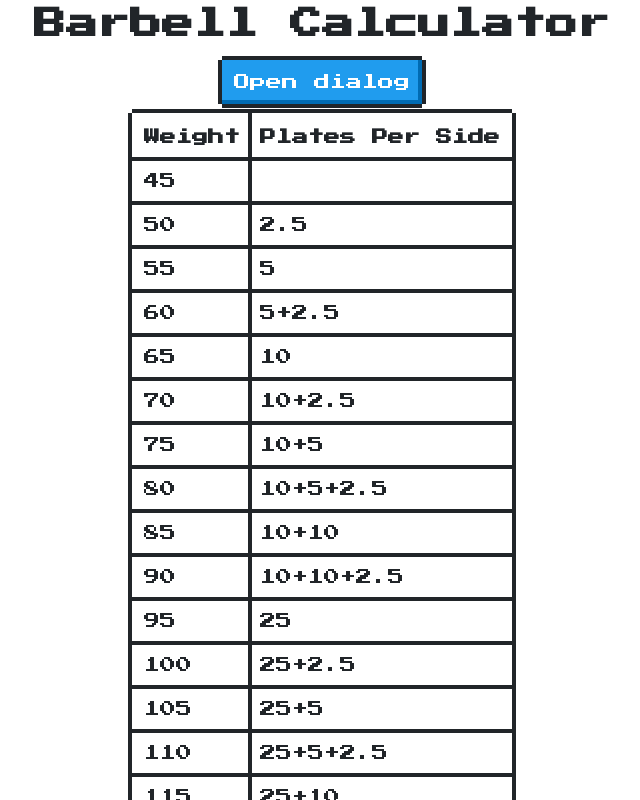
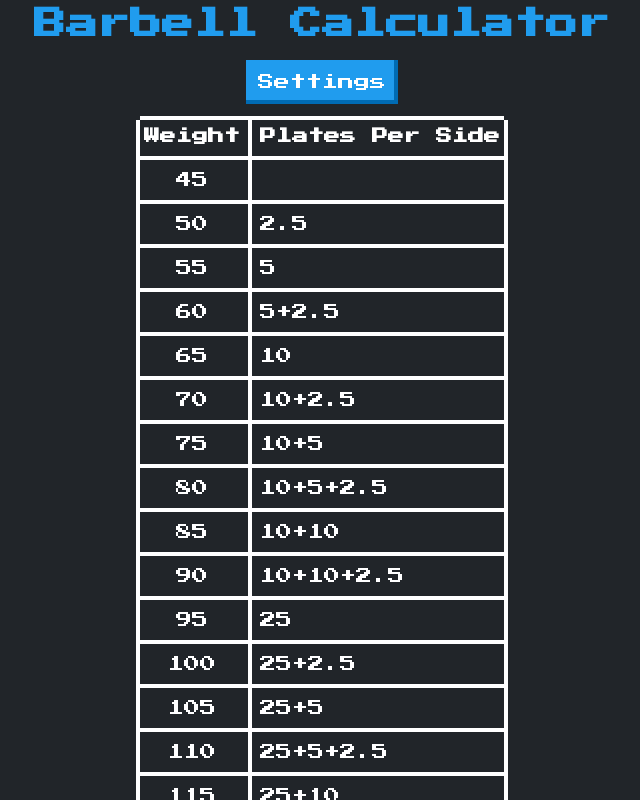
Before and after one commit to FreeMasen/barbell-calculator, a plain HTML site: page index.html in a window 1280 px wide. Shown: the top 800 px of the page, without its empty margins (318-958 px from the left). Drawn offline with nearby package versions, Linux system fonts and the light colour scheme.

Commit message:
make dark

```diff
--- a/index.html
+++ b/index.html
@@ -1,5 +1,5 @@
 <!DOCTYPE html>
-<html>
+<html class="is-dark" style="background-color:#212529;">
     <head>
         <link href="https://fonts.googleapis.com/css?family=Press+Start+2P" rel="stylesheet">
         <link href="https://unpkg.com/nes.css@2.3.0/css/nes.min.css" rel="stylesheet" />
@@ -7,15 +7,15 @@
             * {
                 font-family: "Press Start 2P";
             }
+            body {
+                background-color: #212529;
+            }
             main {
                 display: flex;
                 flex-flow: column;
                 justify-content: center;
                 align-items: center;
                 width: 100%;
-            }
-            #result-table {
-
             }
             .forty-five {
                 height: 275px;
@@ -45,11 +45,14 @@
                 margin-left: 2.5px;
                 margin-right: 2.5px;
             }
+            .total-weight {
+                text-align: center;
+            }
         </style>
     </head>
     <body>
         <haeder style="text-align: center;">
-            <h1>
+            <h1 class="is-primary nes-text">
                 Barbell Calculator
             </h1>
         </haeder>
@@ -57,13 +60,11 @@
             <button
                 type="button"
                 class="nes-btn is-primary"
-                onclick="document.getElementById('dialog-default').showModal();"
-                style="margin-bottom: 5px;"
                 id="dialog-button"
             >
-                Open dialog
-              </button>
-              <dialog class="nes-dialog" id="dialog-default">
+                Settings
+            </button>
+              <dialog class="nes-dialog is-dark" id="dialog-default">
                 <form method="dialog" id="settings-form">
                   <p class="title">Settings</p>
                   <div class="nes-field">
@@ -80,7 +81,7 @@
                   </menu>
                 </form>
               </dialog>
-            <table id="result-table" class="nes-table is-bordered is-centered" style="margin-bottom:15px;">
+            <table id="result-table" class="nes-table is-bordered is-centered is-dark" style="margin-bottom:15px;">
                 <thead>
                     <tr>
                         <th>
--- a/index.js
+++ b/index.js
@@ -28,8 +28,10 @@ const MAX_INPUT = FORM.querySelector("#max");
 const SAVE_BUTTON = document.getElementById("save-settings");
 
 DIALOG_BUTTON.addEventListener("click", () => {
+    console.log("clicked settings");
     MIN_INPUT.value = +(localStorage.getItem(START_KEY) || 45);
     MAX_INPUT.value = +(localStorage.getItem(END_KEY) || 45);
+    document.getElementById('dialog-default').showModal();
 });
 
 SAVE_BUTTON.addEventListener("click", () => {
@@ -75,7 +77,7 @@ function generate_row(weight) {
 function generate_weight_cell(weight) {
     let ret = document.createElement("td");
     ret.appendChild(document.createTextNode(weight));
-    ret.classList.add("total-wieght");
+    ret.classList.add("total-weight");
     return ret;
 }
 
```
